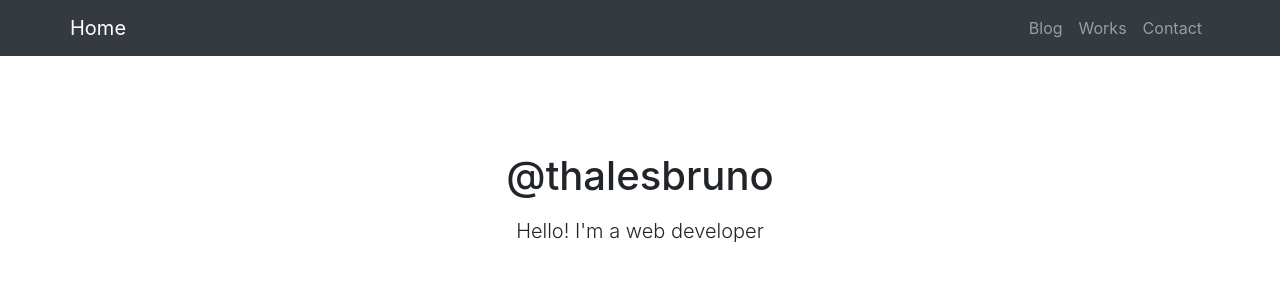
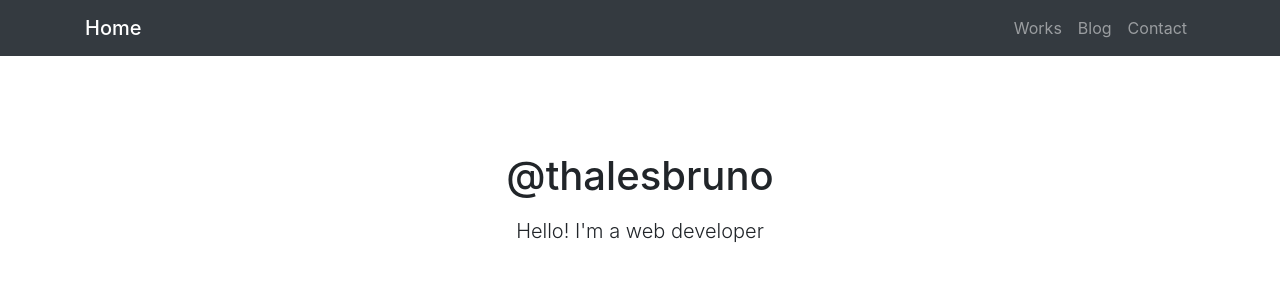
Before and after one commit to thalesbruno/thalesbruno.me, a Django app: page / in a window 1280 px wide. Shown: the top 300 px of the page. Run offline with Django 3.2, Linux system fonts and the light colour scheme; some libraries are stand-ins or nearby versions.

Commit message:
update templates

```diff
--- a/templates/base.html
+++ b/templates/base.html
@@ -4,7 +4,7 @@
 {% include 'head.html' %}
 
 <body>
-    {% include 'header.html' %}
+    {% include 'navbar.html' %}
 
     {% block content %}
     {% endblock content %}
--- a/templates/header.html
+++ /dev/null
@@ -1,16 +0,0 @@
-<header class="navbar navbar-dark bg-dark navbar-expand flex-column flex-md-row bd-navbar">
-    <div class="container">
-        <a class="navbar-brand" href="/">Home</a>
-        <ul class="navbar-nav flex-row ml-md-auto d-none d-md-flex">
-            <li class="nav-item">
-                <a href="#" class="nav-link">Blog</a>
-            </li>
-            <li class="nav-item">
-                <a href="#" class="nav-link">Works</a>
-            </li>
-            <li class="nav-item">
-                <a href="#" class="nav-link">Contact</a>
-            </li>
-        </ul>
-    </div>
-</header>
--- /dev/null
+++ b/templates/navbar.html
@@ -0,0 +1,24 @@
+<nav class="navbar navbar-expand-lg navbar-dark bg-dark">
+    <div class="container">
+        <!-- left -->
+        <a href="/" class="navbar-brand h1 mb-0">Home</a>
+
+        <!-- right -->
+        <button class="navbar-toggler" type="button" data-toggle="collapse" data-target="#navbar-items">
+            <span class="navbar-toggler-icon"></span>
+        </button>
+        <div class="collapse navbar-collapse" id="navbar-items">
+            <ul class="navbar-nav ml-auto">
+                <li class="nav-item">
+                    <a href="#" class="nav-link">Works</a>
+                </li>
+                <li class="nav-item">
+                    <a href="#" class="nav-link">Blog</a>
+                </li>
+                <li class="nav-item">
+                    <a href="#" class="nav-link">Contact</a>
+                </li>
+            </ul>
+        </div>
+    </div>
+</nav>
--- a/templates/scripts.html
+++ b/templates/scripts.html
@@ -1,3 +1,8 @@
 {% load static %}
 
+<!-- <script src="{% static 'js/bootstrap.bundle.min.js' %}"></script> -->
+
+<script src="https://code.jquery.com/jquery-3.3.1.slim.min.js" integrity="sha384-q8i/X+965DzO0rT7abK41JStQIAqVgRVzpbzo5smXKp4YfRvH+8abtTE1Pi6jizo" crossorigin="anonymous"></script>
+<script src="https://cdnjs.cloudflare.com/ajax/libs/popper.js/1.14.7/umd/popper.min.js" integrity="sha384-UO2eT0CpHqdSJQ6hJty5KVphtPhzWj9WO1clHTMGa3JDZwrnQq4sF86dIHNDz0W1" crossorigin="anonymous"></script>
 <script src="{% static 'js/bootstrap.bundle.min.js' %}"></script>
+<!-- <script src="https://stackpath.bootstrapcdn.com/bootstrap/4.3.1/js/bootstrap.min.js" integrity="sha384-JjSmVgyd0p3pXB1rRibZUAYoIIy6OrQ6VrjIEaFf/nJGzIxFDsf4x0xIM+B07jRM" crossorigin="anonymous"></script> -->
```
